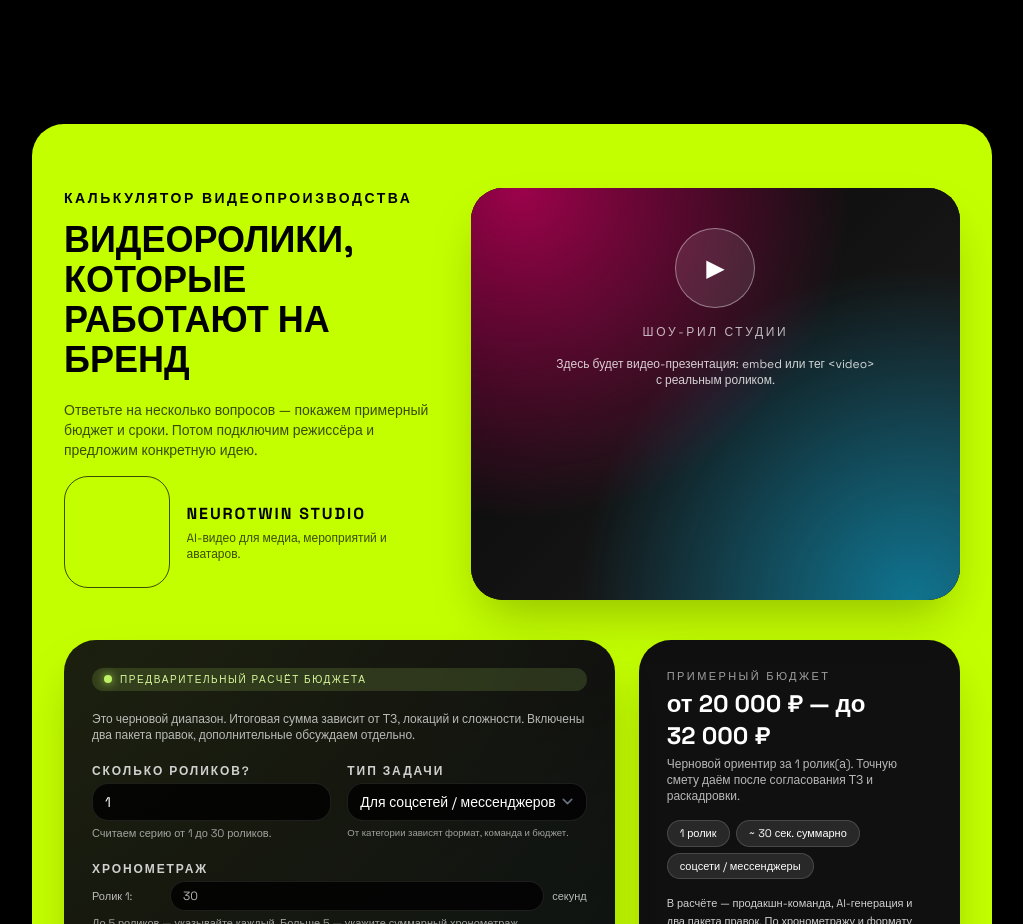
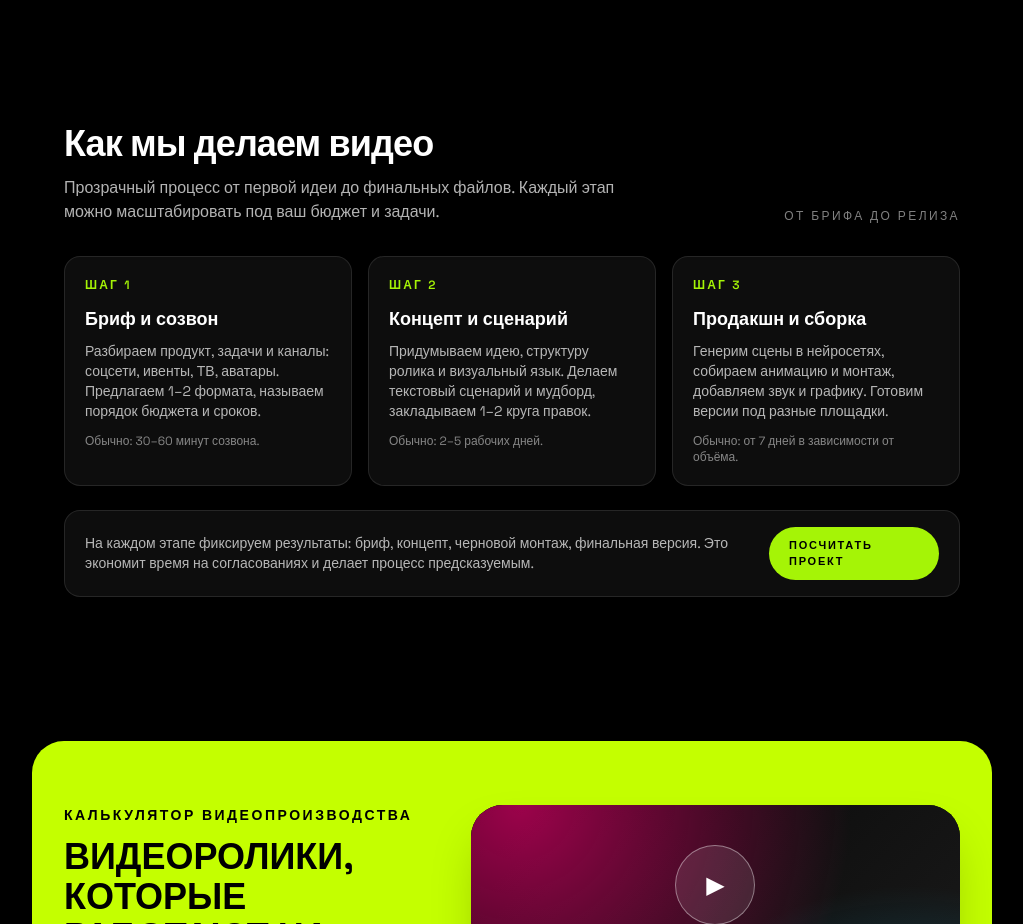
Before and after one commit to hao-pc/neurotwin_landing, a plain HTML site: page index.html in a window 1280 px wide. Shown: the part 2320-3244 px from the top of the page, without its empty margins (128-1151 px from the left). Drawn offline with nearby package versions, Linux system fonts and the light colour scheme.

Commit message:
Update index.html

```diff
--- a/index.html
+++ b/index.html
@@ -261,6 +261,76 @@
                     </div>
                   </div>
                 </div>
+              </div>
+            </div>
+          </section>
+          <!-- ================= PROCESS ================= -->
+          <section id="process" class="mt-16">
+            <div class="max-w-6xl mx-auto px-4 sm:px-8">
+              <div class="flex flex-col gap-6 sm:flex-row sm:items-end sm:justify-between mb-8">
+                <div>
+                  <h2 class="text-3xl sm:text-4xl font-bold tracking-tight text-white">
+                    Как мы делаем видео
+                  </h2>
+                  <p class="mt-3 text-sm sm:text-base text-white/70 max-w-xl">
+                    Прозрачный процесс от первой идеи до финальных файлов.
+                    Каждый этап можно масштабировать под ваш бюджет и задачи.
+                  </p>
+                </div>
+                <div class="text-xs text-white/50 uppercase tracking-[0.2em]">
+                  от брифа до релиза
+                </div>
+              </div>
+
+              <div class="grid gap-4 md:grid-cols-3">
+                <!-- Шаг 1 -->
+                <div class="relative overflow-hidden rounded-2xl border border-white/10 bg-white/5 p-5">
+                  <div class="mb-3 text-xs font-semibold uppercase tracking-[0.18em] text-primary">
+                    шаг 1
+                  </div>
+                  <h3 class="text-lg font-semibold mb-2">Бриф и созвон</h3>
+                  <p class="text-sm text-white/70 mb-3">
+                    Разбираем продукт, задачи и каналы: соцсети, ивенты, ТВ, аватары.
+                    Предлагаем 1–2 формата, называем порядок бюджета и сроков.
+                  </p>
+                  <p class="text-xs text-white/50">Обычно: 30–60 минут созвона.</p>
+                </div>
+
+                <!-- Шаг 2 -->
+                <div class="relative overflow-hidden rounded-2xl border border-white/10 bg-white/5 p-5">
+                  <div class="mb-3 text-xs font-semibold uppercase tracking-[0.18em] text-primary">
+                    шаг 2
+                  </div>
+                  <h3 class="text-lg font-semibold mb-2">Концепт и сценарий</h3>
+                  <p class="text-sm text-white/70 mb-3">
+                    Придумываем идею, структуру ролика и визуальный язык.
+                    Делаем текстовый сценарий и мудборд, закладываем 1–2 круга правок.
+                  </p>
+                  <p class="text-xs text-white/50">Обычно: 2–5 рабочих дней.</p>
+                </div>
+
+                <!-- Шаг 3 -->
+                <div class="relative overflow-hidden rounded-2xl border border-white/10 bg-white/5 p-5">
+                  <div class="mb-3 text-xs font-semibold uppercase tracking-[0.18em] text-primary">
+                    шаг 3
+                  </div>
+                  <h3 class="text-lg font-semibold mb-2">Продакшн и сборка</h3>
+                  <p class="text-sm text-white/70 mb-3">
+                    Генерим сцены в нейросетях, собираем анимацию и монтаж, добавляем звук и графику.
+                    Готовим версии под разные площадки.
+                  </p>
+                  <p class="text-xs text-white/50">Обычно: от 7 дней в зависимости от объёма.</p>
+                </div>
+              </div>
+
+              <div class="mt-6 rounded-2xl border border-white/10 bg-white/5 px-5 py-4 flex flex-col sm:flex-row sm:items-center sm:justify-between gap-3">
+                <p class="text-xs sm:text-sm text-white/70 max-w-2xl">
+                  На каждом этапе фиксируем результаты: бриф, концепт, черновой монтаж, финальная версия.
+                  Это экономит время на согласованиях и делает процесс предсказуемым.
+                </p>
+                <a href="#calculator" class="inline-flex items-center justify-center rounded-full bg-primary text-black text-[11px] font-semibold uppercase tracking-[0.16em] px-5 py-2.5 hover:bg-primary/90 transition">
+                  Посчитать проект
+                </a>
               </div>
             </div>
           </section>
```
